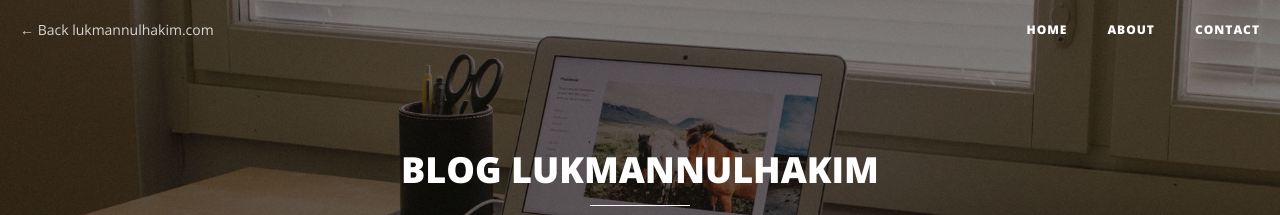
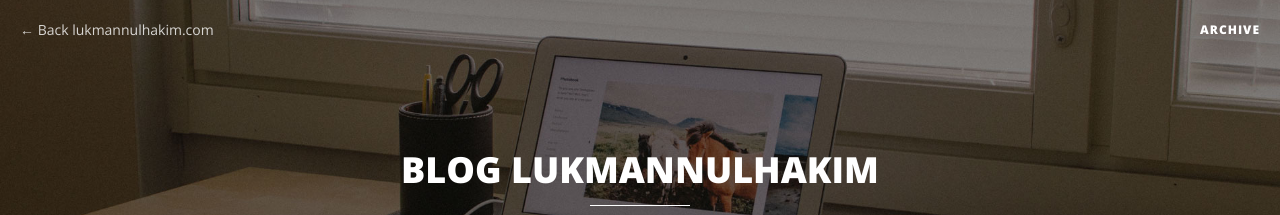
Before and after one commit to lukmannulhakim/lukmannulhakim.github.io, a Jekyll site: the page built from index.html, in a window 1280 px wide. Shown: the top 215 px of the page. Built offline with Jekyll 4.4.1, drawn with Linux system fonts in a browser that asks for light colours; nearby versions of some CDN libraries; the list of posts is cut into pages by our own code.

Commit message:
Modif navbar

```diff
--- a/_includes/nav.html
+++ b/_includes/nav.html
@@ -16,15 +16,8 @@
         <div class="collapse navbar-collapse" id="bs-example-navbar-collapse-1">
             <ul class="nav navbar-nav navbar-right">
                 <li>
-                    <a href="{{ site.baseurl }}/">Home</a>
+                    <a href="{{ site.baseurl }}/">Archive</a>
                 </li>
-                {% for page in site.pages %}{% if page.title %}
-				{% if page.url != '/404.html' %}
-                <li>
-                    <a href="{{ page.url | prepend: site.baseurl }}">{{ page.title }}</a>
-                </li>
-				{% endif %}
-                {% endif %}{% endfor %}
             </ul>
         </div>
         <!-- /.navbar-collapse -->
```
Also changed, not shown: 1 other file.
